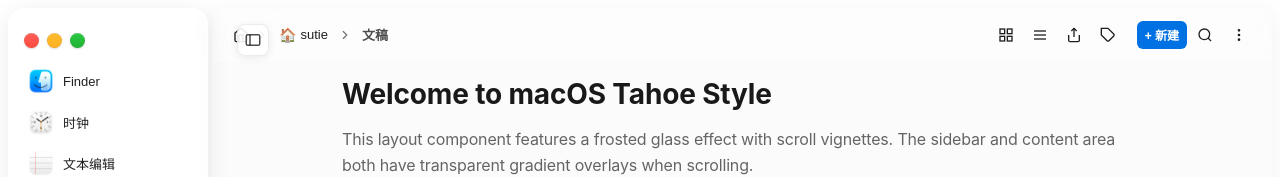
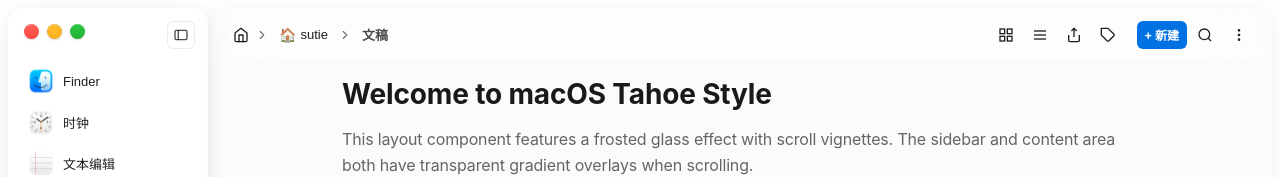
Before and after one commit to susususutie/demo-tahoe-layout, a React (Vite) app: page / in a window 1280 px wide. Shown: the top 177 px of the page. Built offline with nearby package versions, Linux system fonts and the light colour scheme.

Commit message:
refactor: 将控制按钮移到侧边栏内部
- 将侧边栏收起按钮移到 FinderSidebar 组件内部
- 按钮在侧边栏展开时显示在头部右侧，随侧边栏宽度自适应
- 简化 FloatingControls 组件，只保留三色按钮

```diff
--- a/src/components/FloatingControls.css
+++ b/src/components/FloatingControls.css
@@ -134,39 +134,6 @@
   background: linear-gradient(180deg, #32d64a 0%, #28c840 100%);
 }
 
-/* 侧边栏控制按钮 - 显示时在右侧，隐藏时靠近三色按钮 */
-.floating-toggle-btn {
-  display: flex;
-  align-items: center;
-  justify-content: center;
-  width: 32px;
-  height: 32px;
-  padding: 0;
-  border: 1px solid rgba(0, 0, 0, 0.08);
-  border-radius: 8px;
-  background: rgba(255, 255, 255, 0.9);
-  cursor: pointer;
-  transition: all 0.3s cubic-bezier(0.4, 0, 0.2, 1);
-  box-shadow: 0 2px 8px rgba(0, 0, 0, 0.08);
-  margin-left: 140px; /* 展开时在侧边栏右侧 */
-}
-
-.floating-controls.collapsed .floating-toggle-btn {
-  margin-left: 0; /* 收起时靠近三色按钮 */
-}
-
-.floating-toggle-btn:hover {
-  background: #ffffff;
-  box-shadow: 0 4px 12px rgba(0, 0, 0, 0.12);
-  transform: scale(1.05);
-}
-
-.floating-toggle-btn svg {
-  width: 18px;
-  height: 18px;
-  color: rgba(0, 0, 0, 0.7);
-}
-
 /* 深色模式 */
 @media (prefers-color-scheme: dark) {
   .floating-close-btn {
@@ -181,19 +148,6 @@
     background: linear-gradient(180deg, #28c840 0%, #1e9f2e 100%);
   }
 
-  .floating-toggle-btn {
-    background: rgba(40, 40, 42, 0.9);
-    border-color: rgba(255, 255, 255, 0.1);
-  }
-
-  .floating-toggle-btn:hover {
-    background: rgba(50, 50, 52, 1);
-  }
-
-  .floating-toggle-btn svg {
-    color: rgba(255, 255, 255, 0.9);
-  }
-
   .floating-btn svg {
     stroke: rgba(0, 0, 0, 0.6);
   }
--- a/src/components/FloatingControls.tsx
+++ b/src/components/FloatingControls.tsx
@@ -1,28 +1,21 @@
 /**
  * 悬浮控制按钮组
  * - 三色窗口控制按钮（始终固定在左上角）
- * - 展开侧边栏按钮（侧边栏收起时显示）
  */
 
 import React from 'react';
 import './FloatingControls.css';
 
 interface FloatingControlsProps {
-  /** 侧边栏是否收起 */
-  isCollapsed: boolean;
   /** 展开侧边栏回调 */
   onExpand: () => void;
-  /** 隐藏侧边栏回调 */
-  onCollapse: () => void;
 }
 
 export const FloatingControls: React.FC<FloatingControlsProps> = ({
-  isCollapsed,
   onExpand,
-  onCollapse,
 }) => {
   return (
-    <div className={`floating-controls ${isCollapsed ? 'collapsed' : ''}`}>
+    <div className="floating-controls">
       {/* 三色窗口控制按钮 - 始终显示 */}
       <div className="floating-window-controls">
         <button
@@ -53,19 +46,6 @@
           </svg>
         </button>
       </div>
-
-      {/* 侧边栏控制按钮 - 显示时在右侧，隐藏时靠近三色按钮 */}
-      <button
-        className="floating-toggle-btn"
-        onClick={isCollapsed ? onExpand : onCollapse}
-        aria-label={isCollapsed ? '展开侧边栏' : '隐藏侧边栏'}
-        title={isCollapsed ? '展开侧边栏' : '隐藏侧边栏'}
-      >
-        <svg viewBox="0 0 24 24" fill="none" stroke="currentColor" strokeWidth="2">
-          <rect x="3" y="5" width="18" height="14" rx="2" />
-          <line x1="8" y1="5" x2="8" y2="19" />
-        </svg>
-      </button>
     </div>
   );
 };
--- a/src/components/sidebar/FinderSidebar.css
+++ b/src/components/sidebar/FinderSidebar.css
@@ -231,25 +231,36 @@
 }
 
 /* ============================
-   头部占位区域
+   头部区域
    ============================ */
-.finder-sidebar-header-spacer {
+.finder-sidebar-header {
+  display: flex;
+  align-items: center;
+  justify-content: space-between;
+  padding: 12px 12px 12px 16px;
   height: 52px;
   flex-shrink: 0;
+  position: relative;
+  z-index: 2;
+}
+
+/* 头部占位区域 */
+.finder-sidebar-header-spacer {
+  flex: 1;
+  height: 100%;
   background: transparent;
   pointer-events: none;
   position: relative;
-  z-index: 2;
 }
 
 /* 头部玻璃遮罩 - 滚动时显示磨砂效果 */
 .finder-sidebar-header-spacer::after {
   content: '';
   position: absolute;
-  top: 0;
-  left: 0;
-  right: 0;
-  bottom: 0;
+  top: -12px;
+  left: -16px;
+  right: -12px;
+  bottom: -12px;
   background: var(--finder-bg);
   backdrop-filter: var(--finder-blur);
   -webkit-backdrop-filter: var(--finder-blur);
@@ -264,36 +275,41 @@
 }
 
 /* ============================
-   切换按钮
+   切换按钮 - 在侧边栏内部
    ============================ */
 .finder-toggle-btn {
   display: flex;
   align-items: center;
   justify-content: center;
-  width: 24px;
-  height: 24px;
+  width: 28px;
+  height: 28px;
   padding: 0;
-  border: none;
+  border: 1px solid rgba(0, 0, 0, 0.08);
   border-radius: 6px;
-  background: rgba(0, 0, 0, 0.06);
+  background: rgba(255, 255, 255, 0.9);
   cursor: pointer;
   transition: all 0.2s ease;
   flex-shrink: 0;
+  opacity: 0;
+  visibility: hidden;
+  pointer-events: none;
+}
+
+.finder-sidebar:not(.collapsed) .finder-toggle-btn.visible {
+  opacity: 1;
+  visibility: visible;
+  pointer-events: auto;
 }
 
 .finder-toggle-btn:hover {
-  background: rgba(0, 0, 0, 0.1);
+  background: #ffffff;
+  box-shadow: 0 2px 8px rgba(0, 0, 0, 0.1);
 }
 
-.finder-toggle-icon {
-  width: 14px;
-  height: 14px;
-  color: var(--finder-text);
-  transition: transform 0.3s cubic-bezier(0.4, 0, 0.2, 1);
-}
-
-.finder-toggle-icon.collapsed {
-  transform: rotate(180deg);
+.finder-toggle-btn svg {
+  width: 16px;
+  height: 16px;
+  color: rgba(0, 0, 0, 0.7);
 }
 
 /* 收起状态下的悬浮展开按钮 */
--- a/src/components/sidebar/FinderSidebar.tsx
+++ b/src/components/sidebar/FinderSidebar.tsx
@@ -635,9 +635,7 @@
     <>
       {/* 悬浮控制按钮组 - 固定在左上角，不随侧边栏移动 */}
       <FloatingControls
-        isCollapsed={isCollapsed}
         onExpand={() => setIsCollapsed(false)}
-        onCollapse={() => setIsCollapsed(true)}
       />
 
       {/* 侧边栏占位容器 - 占用空间防止内容区被遮挡 */}
@@ -646,8 +644,22 @@
           {/* 顶部遮罩 */}
           <div className={`finder-vignette top ${isScrolled ? 'visible' : ''}`} />
 
-          {/* 头部占位区域 - 为悬浮按钮留出空间 */}
-          <div className={`finder-sidebar-header-spacer ${isScrolled ? 'scrolled' : ''}`} />
+          {/* 头部区域 - 包含占位和收起按钮 */}
+          <div className="finder-sidebar-header">
+            <div className={`finder-sidebar-header-spacer ${isScrolled ? 'scrolled' : ''}`} />
+            {/* 收起侧边栏按钮 - 在侧边栏内部右侧 */}
+            <button
+              className={`finder-toggle-btn ${isCollapsed ? '' : 'visible'}`}
+              onClick={() => setIsCollapsed(true)}
+              aria-label="隐藏侧边栏"
+              title="隐藏侧边栏"
+            >
+              <svg viewBox="0 0 24 24" fill="none" stroke="currentColor" strokeWidth="2">
+                <rect x="3" y="5" width="18" height="14" rx="2" />
+                <line x1="8" y1="5" x2="8" y2="19" />
+              </svg>
+            </button>
+          </div>
 
           {/* 导航区域 */}
           <nav className="finder-nav" ref={navRef}>
```
